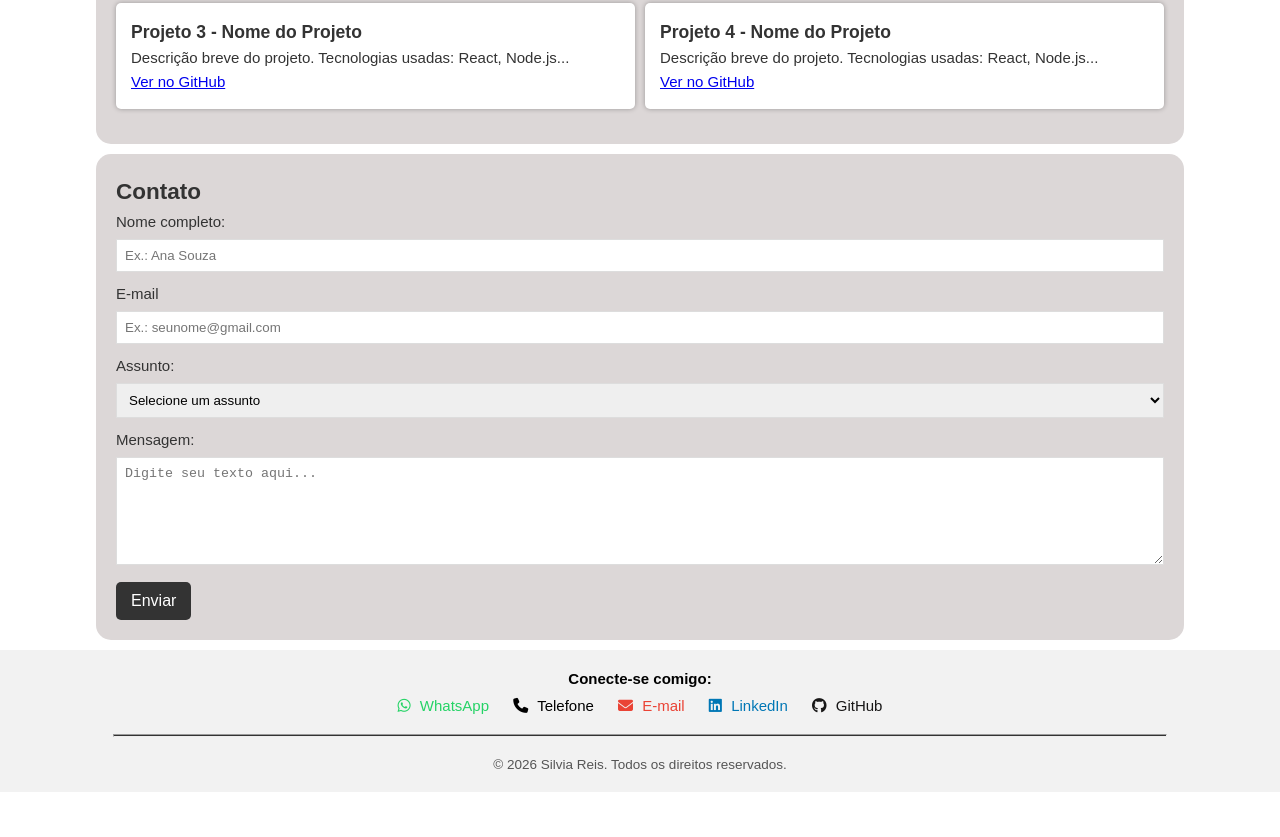
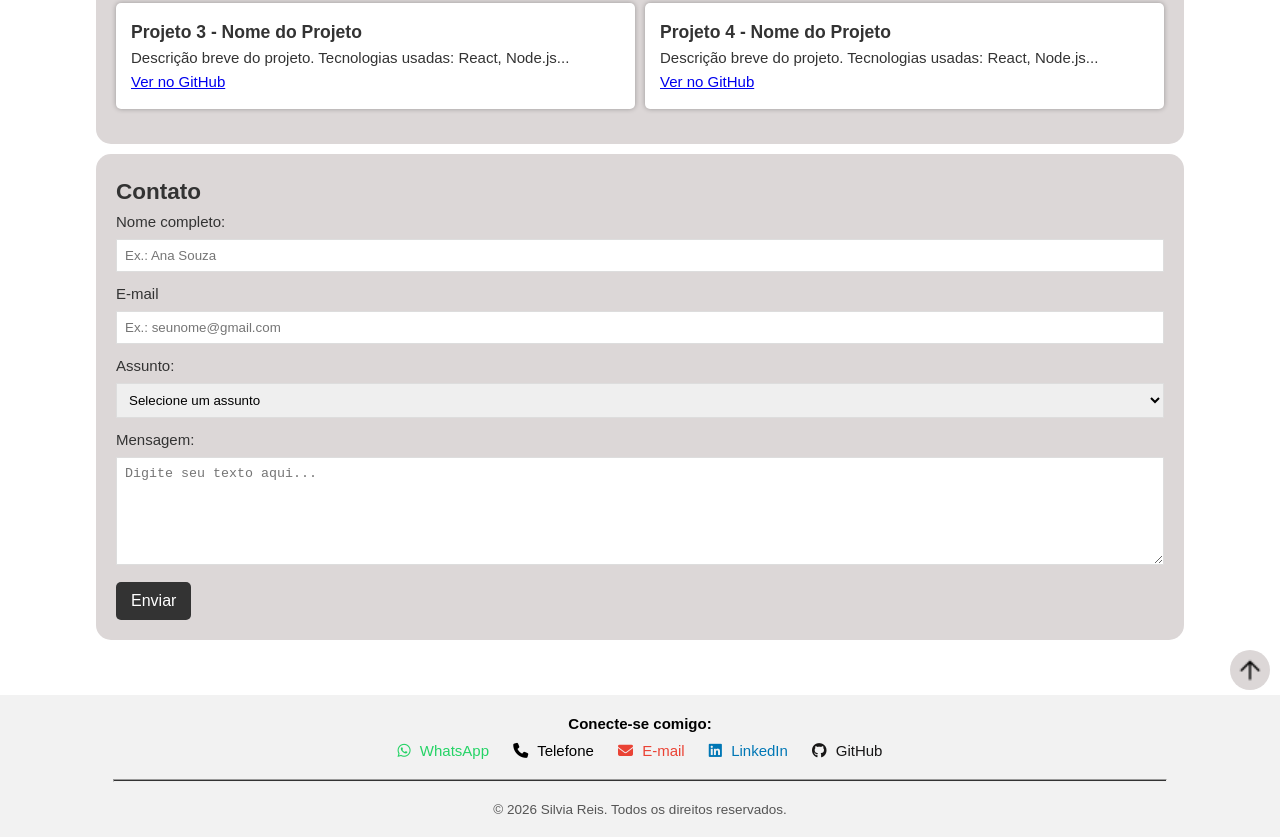
Before and after one commit to Silviareis1/fundamentos-html-css, a plain HTML site: page index.html in a window 1280 px wide. Shown: the part 825-1662 px from the top of the page. Before the commit the page ends 1617 px from the top, so only its background shows below. Drawn offline with Linux system fonts and the light colour scheme.

Commit message:
feat: adiciona botão para voltar ao topo

```diff
--- a/index.html
+++ b/index.html
@@ -56,25 +56,29 @@
             <article>
                <h3>Projeto 1 - Nome do Projeto</h3>
                <p>Descrição breve do projeto. Tecnologias usadas: HTML, CSS, JS...</p>
-            <a href="https://github.com/seuusuario/projeto1" target="_blank" rel="noopener noreferrer" >Ver no GitHub</a>
+               <a href="https://github.com/seuusuario/projeto1" target="_blank" rel="noopener noreferrer">Ver no
+                  GitHub</a>
             </article>
 
             <article>
                <h3>Projeto 2 - Nome do Projeto</h3>
                <p>Descrição breve do projeto. Tecnologias usadas: React, Node.js...</p>
-            <a href="https://github.com/seuusuario/projeto2" target="_blank" rel="noopener noreferrer">Ver no GitHub</a>
+               <a href="https://github.com/seuusuario/projeto2" target="_blank" rel="noopener noreferrer">Ver no
+                  GitHub</a>
             </article>
 
             <article>
                <h3>Projeto 3 - Nome do Projeto</h3>
                <p>Descrição breve do projeto. Tecnologias usadas: React, Node.js...</p>
-            <a href="https://github.com/seuusuario/projeto3" target="_blank" rel="noopener noreferrer">Ver no GitHub</a>
+               <a href="https://github.com/seuusuario/projeto3" target="_blank" rel="noopener noreferrer">Ver no
+                  GitHub</a>
             </article>
 
             <article>
                <h3>Projeto 4 - Nome do Projeto</h3>
                <p>Descrição breve do projeto. Tecnologias usadas: React, Node.js...</p>
-            <a href="https://github.com/seuusuario/projeto4" target="_blank" rel="noopener noreferrer">Ver no GitHub</a>
+               <a href="https://github.com/seuusuario/projeto4" target="_blank" rel="noopener noreferrer">Ver no
+                  GitHub</a>
             </article>
          </div>
 
@@ -87,7 +91,8 @@
             <input type="text" name="nome" id="nome" placeholder="Ex.: Ana Souza" autocomplete="name" required>
 
             <label for="email">E-mail</label>
-            <input type="email" name="email" id="email" placeholder="Ex.: seunome@gmail.com" autocomplete="email" required>
+            <input type="email" name="email" id="email" placeholder="Ex.: seunome@gmail.com" autocomplete="email"
+               required>
 
             <label for="assunto">Assunto:</label>
             <select name="assunto" id="assunto" required>
@@ -105,7 +110,9 @@
          </form>
       </section>
    </main>
-
+   <a href="#index" class="volta" aria-label="Voltar ao topo">
+      <img src="img/arrow_19024528.png" alt="">
+   </a>
    <footer>
       <h4>Conecte-se comigo:</h4>
 
@@ -127,11 +134,11 @@
             <i class="fab fa-linkedin"></i> LinkedIn
          </a>
 
-         <a href="https://github.com/seu-usuario" target="_blank" rel="noopener noreferrer"
-            class="github">
+         <a href="https://github.com/seu-usuario" target="_blank" rel="noopener noreferrer" class="github">
             <i class="fab fa-github"></i> GitHub
          </a>
       </nav>
+
       <hr class="divisor">
       <p>
          &copy; 2026 Silvia Reis. Todos os direitos reservados.
--- a/style.css
+++ b/style.css
@@ -213,11 +213,27 @@ footer p {
    font-size: 0.9em;
    color: #555;
 }
-.volta{
+.volta {
    float: right;
+   display: flex;
+   justify-content: center;
+   align-items: center;
+
+   width: 40px;
+   height: 40px;
+   margin-right: 10px;
+   border-radius: 50%;
+   background-color: #dcd7d7;
+   text-decoration: none;
+   text-align: center;
+   margin-bottom: 5px;
+   color: #555;
 }
-.volta {
-   text-decoration: none;
+
+.volta img {
+   width: 24px;
+   height: 24px;
+   object-fit: contain;
 }
 
 @media (max-width: 700px) {
```
Also changed, not shown: img/arrow_19024528.png (added). Lines whose indentation alone changed are shown as unchanged.
